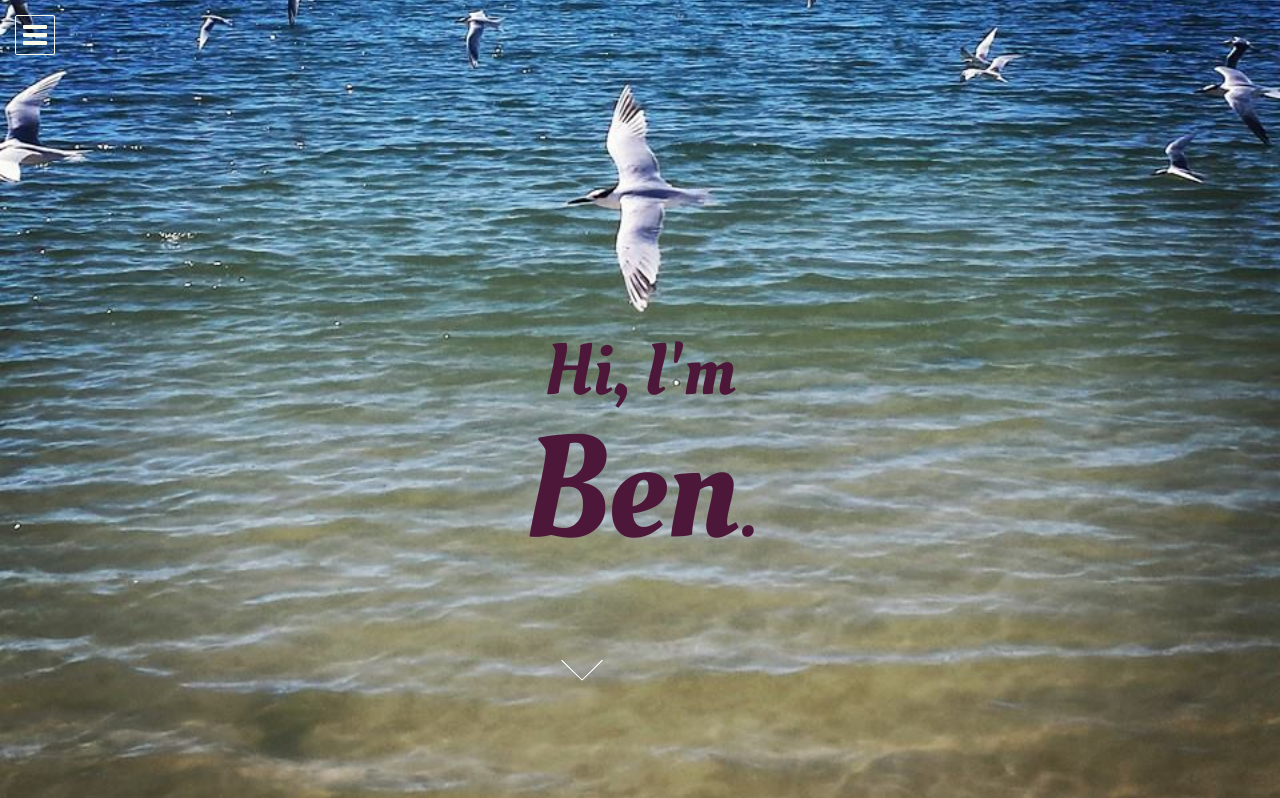
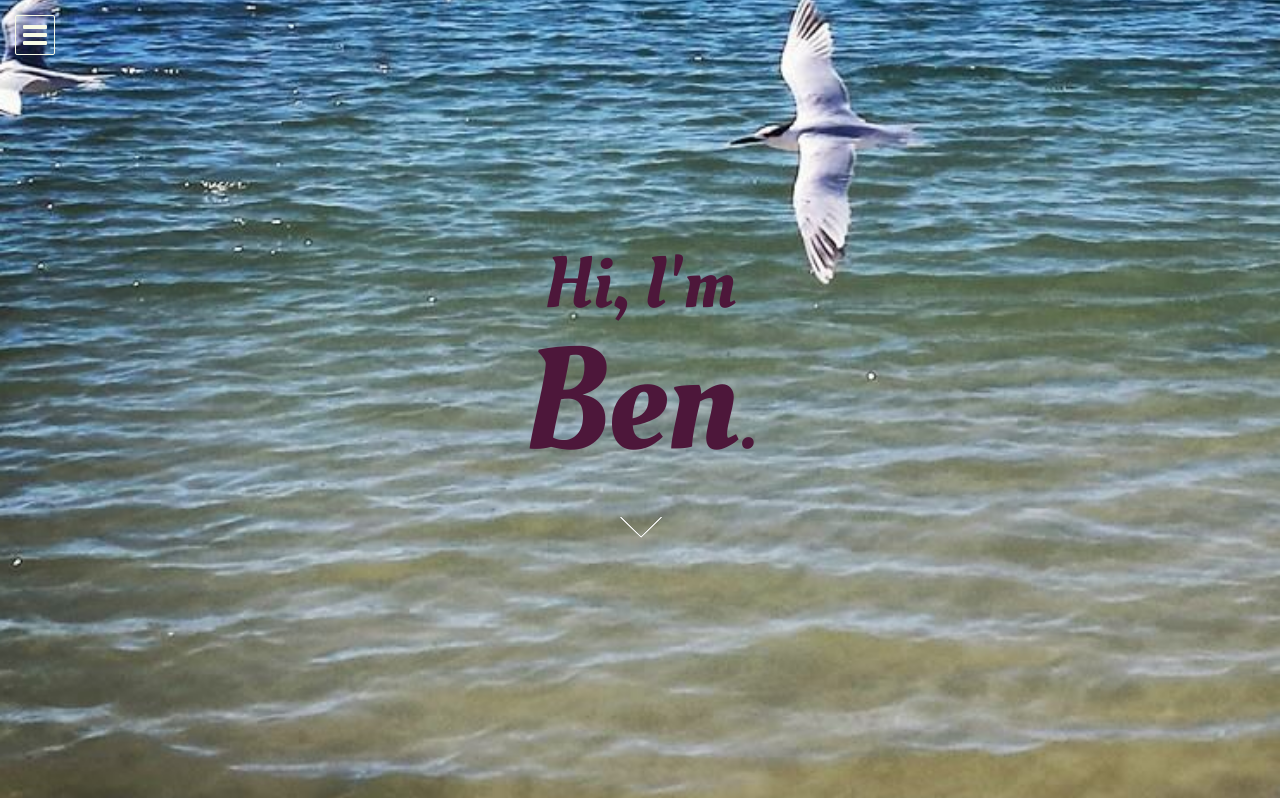
Before and after one commit to benallen2/portfolio, a plain HTML site: page index.html in a window 1280 px wide. Shown: the top 798 px of the page. Drawn offline with nearby package versions, Linux system fonts and the light colour scheme.

Commit message:
fixed resizing

```diff
--- a/index.css
+++ b/index.css
@@ -16,29 +16,31 @@ html, body {
 }
 
 #introText{
-  margin-top: 20%;
+  margin-top: 60%;
   font-family: 'Oleo Script', cursive;
   font-size: 72px;
   color: #4D173A;
   text-align: center;
 }
 
-.introstuff{
-  margin-top: 250px;
+.downArrow {
+  text-align: center;
+  max-height: 70px;
+  min-height: 60px;
 }
-.downArrow > img{
-  text-align: center;
-  margin-top: 30%;
-  max-height: 100px;
-}
+
 #downarrow, #downarrowAbout, #downarrowWork  {
   cursor: pointer;
   max-height: 70px;
+  min-height: 60px;
+  min-width: 50px;
 }
-.downArrowAbout > img{
+
+.downArrowAbout > img {
   text-align: center;
   margin-top: 10px;
   max-height: 100px;
+  min-height: 60px;
 }
 
 #name {
@@ -61,18 +63,19 @@ a:hover {
   transition: margin-left 0.3s ease;
   width: 100%;
   left: 0;
-  float: left;
   overflow-x: hidden;
 }
 
 .mainContainer {
-  background: url("./gulls.jpg") no-repeat center center fixed;
+  background: url("./gulls.png") no-repeat center center fixed;
   -webkit-background-size: cover;
   -moz-background-size: cover;
   -o-background-size: cover;
   background-size: cover;
   height: 100vh;
   border-bottom: 1px solid black;
+  position: static;
+  overflow-x: hidden;
 }
 
 
@@ -147,6 +150,7 @@ a:hover {
   background-size: cover;
   padding-left: 70px;
 }
+
 .aboutContent {
   background-color: #F7FAE6;
   padding: 10px 40px 10px 40px;
@@ -229,6 +233,7 @@ a:hover {
   padding-bottom: 10px;
   margin-top: 5%;
 }
+
 .worklist > h5 {
   font-size: 20px;
   cursor: pointer;
@@ -252,12 +257,13 @@ a:hover {
   border-bottom-left-radius: 10px;
 }
 
-.content {
+.Workcontent {
   background-color: #15486A;
   border-top-left-radius: 10px;
   border-bottom-left-radius: 10px;
   height: 100vh;
   text-align: center;
+  overflow-x: auto;
 }
 
 #workInfo {
--- a/index.html
+++ b/index.html
@@ -75,7 +75,7 @@
 			<h5>Simon</h5>
 	</div>
 </div>
-<div class="container col-xs-9 content" id="work">
+<div class="container col-xs-9 Workcontent" id="work">
 	<div class="row">
 		<div class="title" id="workHead">
 			<h1> My Work </h1>
```
Also changed, not shown: gulls.png (added).
